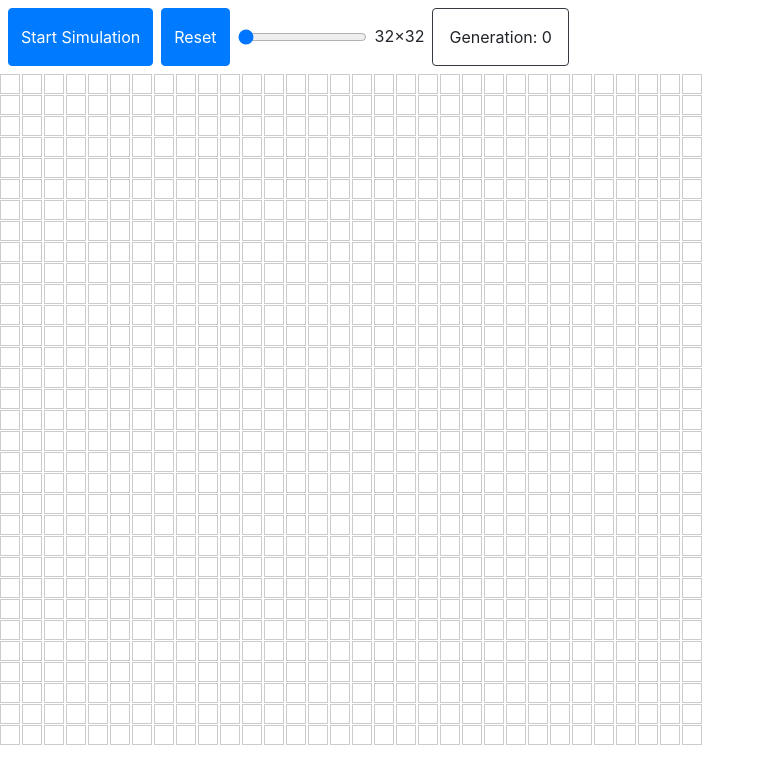
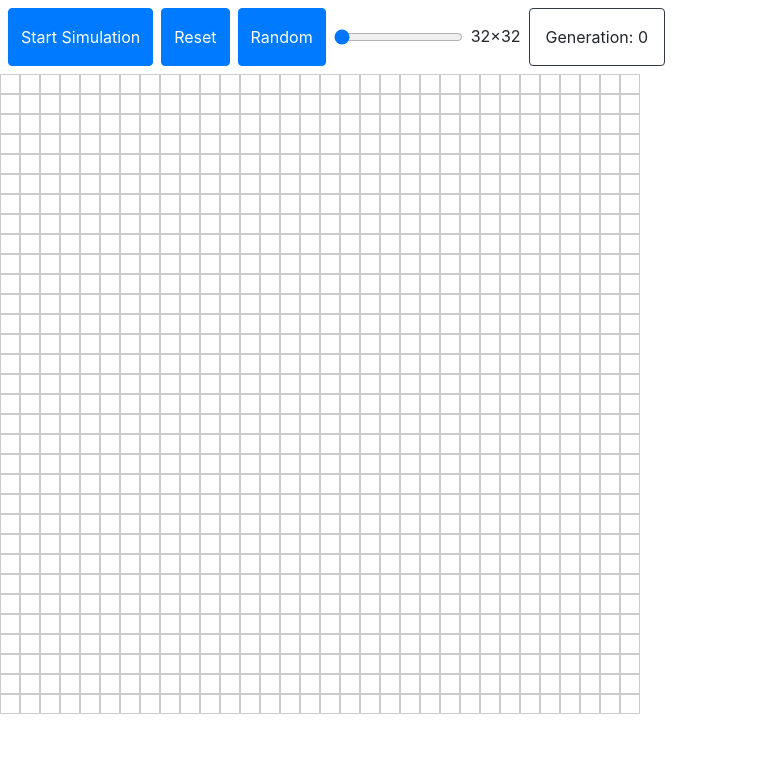
Before and after one commit to deni1688/GameOfLife, a React (Create React App) app: page / in a window 1280 px wide. Shown: the top 784 px of the page, without its empty margins (0-765 px from the left). Built offline with nearby package versions, Linux system fonts and the light colour scheme.

Commit message:
game of life done

```diff
--- a/src/App.tsx
+++ b/src/App.tsx
@@ -9,8 +9,8 @@ function Cell({ isAlive, toggleCellState }: CellProps) {
     return <div style={{
         width: cellSize + 'px',
         height: cellSize + 'px',
-        border: `1pt solid ${isAlive ? "#007bff" : "#ccc"}`,
-        backgroundColor: isAlive ? "#007bff" : undefined,
+        border: `1pt solid ${isAlive ? "#e83e8c" : "#ccc"}`,
+        backgroundColor: isAlive ? "#e83e8c" : undefined,
     }} onClick={() => isAlive ? toggleCellState(cell.DEAD) : toggleCellState(cell.ALIVE)} />
 }
 
@@ -79,7 +79,7 @@ function App() {
         });
 
         setGeneration(++generationRef.current);
-        setTimeout(startGameOfLife, 100);
+        setTimeout(startGameOfLife, 10);
     }, []);
 
     return (
@@ -98,6 +98,11 @@ function App() {
                 }}>
                     Reset
                 </button>
+                <button className="btn btn-primary ml-2" disabled={running} onClick={() => setGrid(
+                    [...Array(gridSize).keys()].map(() => Array.from(Array(gridSize), () => (Math.random() > .8 ? 1 : 0)))
+                )}>
+                    Random
+                </button>
                 <div className="d-flex align-item-center p-2">
                     <input disabled={running} type="range" value={gridSize} min={32} max={64}
                         onChange={e => setGriSize(parseInt(e.target.value))} />
@@ -108,7 +113,6 @@ function App() {
             <div style={{
                 display: 'grid',
                 gridTemplateColumns: `repeat(${gridSize}, ${cellSize}px)`,
-                gap: '1px 2px'
             }}>
                 {grid.map((r, ri) => r.map((c, ci) =>
                 <Cell key={`${ri}-${ci}`} isAlive={!!c} toggleCellState={(v: number) => setGrid(g => {
```
